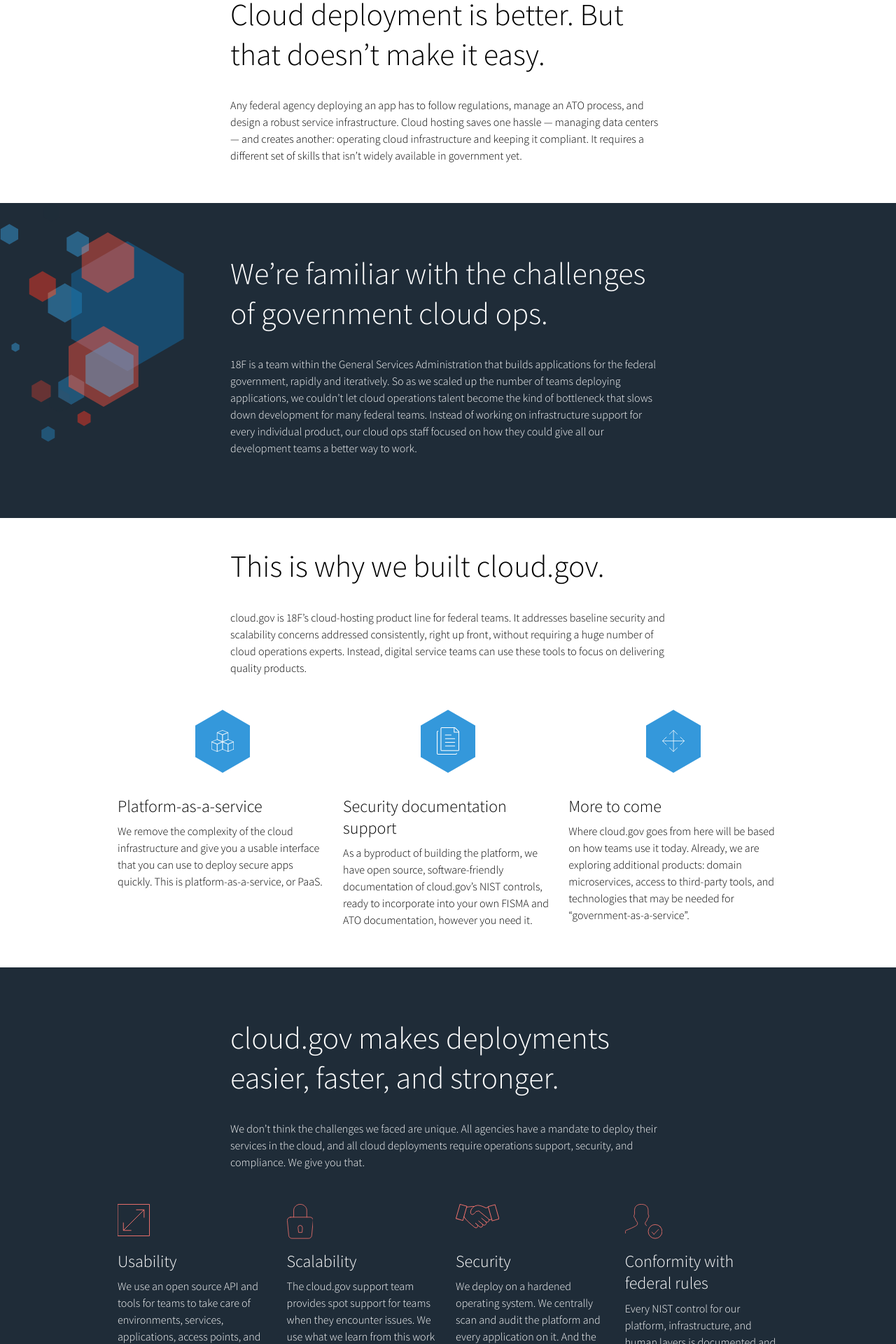
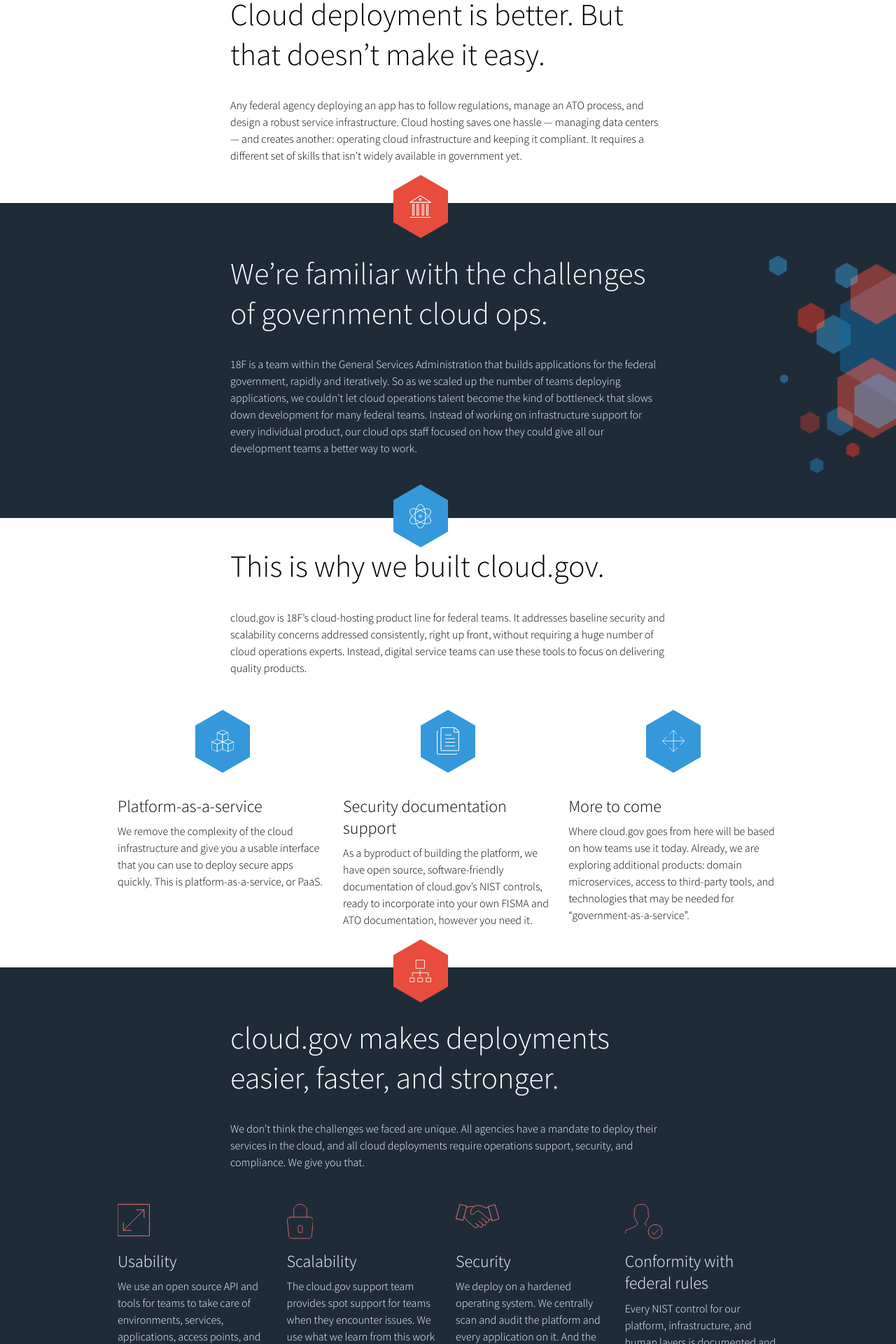
Before and after one commit to cloud-gov/cg-landing, a Jekyll site: the page built from pages/home.md, in a window 1280 px wide. Shown: the part 595-2515 px from the top of the page at 70% size. Built offline with Jekyll 4.4.1, drawn with Linux system fonts in a browser that asks for light colours; comment, search, counter and statistics services are not loaded.

Commit message:
Finish sections
Tracks 18F/cg-style#feature-finish_sections

```diff
--- a/_layouts/home.html
+++ b/_layouts/home.html
@@ -29,6 +29,10 @@ layout: base
       </p>
     </div>
   </div>
+  <i class="hex_icon hex_icon-alt section-icon">
+    <img alt="" class="hex_icon-i" src="{{ '/assets/img/i-court.svg' | prepend:
+        site.baseurl }}" />
+  </i>
 </section>
 
 <section class="usa-content section section-dark section-bg-far-r">
@@ -46,6 +50,10 @@ layout: base
       </p>
     </div>
   </div>
+  <i class="hex_icon hex_icon-primary section-icon">
+    <img alt="" class="hex_icon-i" src="{{ '/assets/img/i-power.svg' | prepend:
+        site.baseurl }}" />
+  </i>
 </section>
 
 <section class="usa-content section-middle section-light">
@@ -101,6 +109,10 @@ layout: base
       </div>
     </div>
   </div>
+  <i class="hex_icon hex_icon-alt section-icon">
+    <img alt="" class="hex_icon-i" src="{{ '/assets/img/i-plan.svg' | prepend:
+        site.baseurl }}" />
+  </i>
 </section>
 
 <section class="usa-content section section-dark">
@@ -162,6 +174,10 @@ layout: base
       </div>
     </div>
   </div>
+  <i class="hex_icon hex_icon-primary section-icon">
+    <img alt="" class="hex_icon-i" src="{{ '/assets/img/i-checked.svg' | prepend:
+        site.baseurl }}" />
+  </i>
 </section>
 
 <section class="usa-content section-middle section-light">
@@ -186,6 +202,10 @@ layout: base
       </p>
     </div>
   </div>
+  <i class="hex_icon hex_icon-alt section-icon">
+    <img alt="" class="hex_icon-i" src="{{ '/assets/img/i-user.svg' | prepend:
+        site.baseurl }}" />
+  </i>
 </section>
 
 <section class="usa-content section section-dark">
--- a/assets/css/cg_style.css
+++ b/assets/css/cg_style.css
@@ -2669,6 +2669,8 @@ blockquote {
   color: #ffffff; }
   .section-dark a {
     color: #3498DB; }
+  .section-dark .section-icon {
+    margin-top: 1.5rem; }
 
 .section-bg-parent {
   position: relative; }
@@ -2691,10 +2693,17 @@ blockquote {
 
 .section-bg-far-r {
   background-image: url("../img/cg-bg-c.png");
-  background-repeat: no-repeat; }
+  background-repeat: no-repeat;
+  background-position-x: 108%;
+  background-position-y: 5vh; }
 
 .section-light {
   background: #ffffff; }
+
+.section-icon {
+  left: 50%;
+  margin-left: -4.9rem;
+  position: absolute; }
 
 .title_bar {
   margin: 0 auto;
```
Also changed, not shown: assets/img/i-checked.svg (added), assets/img/i-download.svg (added), assets/img/i-export.svg (added), assets/img/i-plan.svg (added), assets/img/i-power.svg (added), assets/img/i-user.svg (added).
